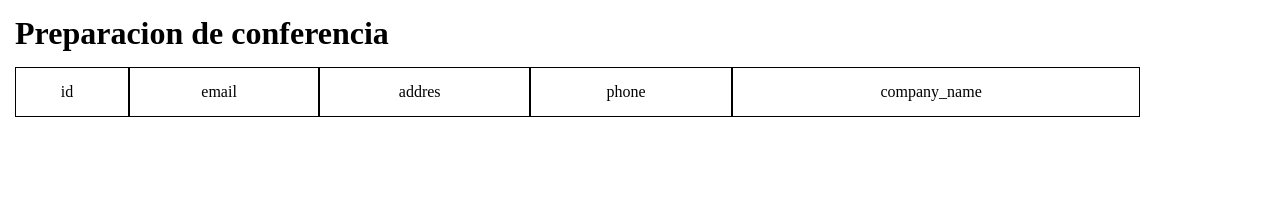
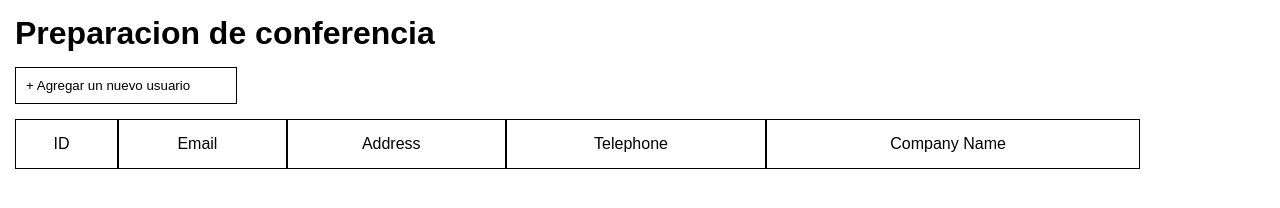
Before and after one commit to Airiled/Ejercicios, a plain HTML site: page index.html in a window 1280 px wide. Drawn offline with Linux system fonts and the light colour scheme; no server answers.

Commit message:
Agregamos la opcion de que el usuario pueda ingresar su propios datos

```diff
--- a/index.html
+++ b/index.html
@@ -12,20 +12,26 @@
         <h1 id="tittle">Preparacion de conferencia</h1>
     </header>
 
-    <div id="table-container">
+        <div id="table-container">
+
+        <div id="createSection">
+            <input type="button" onclick="createNewUser()" value="+ Agregar un nuevo usuario" class="userCreationBtn">
+        </div>
+
         <div id="list">
             <table id="initialTable">
                 <tr>
-                    <td class="tittleColumn">id</td>
-                    <td class="tittleColumn">email</td>
-                    <td class="tittleColumn">addres</td>
-                    <td class="tittleColumn">phone</td>
-                    <td class="tittleColumn">company_name</td>
+                    <td class="tittleColumn">ID</td>
+                    <td class="tittleColumn">Email</td>
+                    <td class="tittleColumn">Address</td>
+                    <td class="tittleColumn">Telephone</td>
+                    <td class="tittleColumn">Company Name</td>
                 </tr>
             </table>
         </div>
+    </div>
 
-    </div>
+
     <script src="./main.js"></script>
 </body>
 </html>
--- a/main.js
+++ b/main.js
@@ -1,21 +1,15 @@
-console.log('hola');
-
+//URL de la API
 const URL = 'https://jsonplaceholder.typicode.com/users';
 
+//Relacionamos variables con etiquetas para poder manipular el DOM
 const table = document.querySelector('#initialTable');
 const divTable = document.querySelector('#list');
 const tableContainer = document.querySelector('#table-container');
 
-async function getUsersData(){
-    const res = await fetch('https://jsonplaceholder.typicode.com/users');
-    const data = await res.json();
-    console.log(res);
-    console.log(data);
-    const users = data;
+const createUser = document.querySelector('#userCreation');
 
-    // console.log('probando');
-    // console.log(data[0].address.street);
-
+function createUserRow(users){
+    //Creamos las filas mediante los datos de la API o de los valores introducidos por el usuario
     users.forEach(user => {
         const tdCompany = document.createElement('td');
         tdCompany.classList.add('tittleColumn');
@@ -47,4 +41,30 @@ async function getUsersData(){
 
 }
 
+async function getUsersData(){
+    //Obtenemos los valores de la API
+    const res = await fetch('https://jsonplaceholder.typicode.com/users');
+    const data = await res.json();
+    const users = data;
+
+    createUserRow(users);
+}
+
+function createNewUser(){
+    //Creamos un array que contenga un objeto para poder hacer funcionar el forEach a la hora de querer crear la fila del nuevo usuario
+    const user = [{
+        id: prompt('Ingrese su id: '),
+        email: prompt('Ingrese su email: '),
+        address:{
+            street: prompt('Ingrese su direccion: '),
+        },
+        phone: prompt('Ingrese su telefono: '),
+        company:{
+            name: prompt('Ingrese el nombre de su compania: '),
+        },
+    }];
+
+    createUserRow(user);
+}
+
 getUsersData();
--- a/styles.css
+++ b/styles.css
@@ -2,19 +2,35 @@
     margin: 0;
     padding: 0;
     box-sizing: content-box;
+    font-family: Arial, Helvetica, sans-serif
 }
 
 #tittle{
     margin: 15px;
 }
 
-body{
-
-}
-
 #table-container{
     margin: 15px;
 }
+
+/* Seccion para agregar usuarios */
+
+#createSection{
+    margin-bottom: 15px;
+}
+
+.userCreationBtn{
+    border: 1px black solid;
+    padding: 10px;
+    width: 200px;
+    background-color: white;
+    text-align: left;
+}
+
+.userCreationBtn:hover{
+    background-color: lightgray;
+}
+/* Tabla de usuarios */
 
 #list{
     text-align: center;
@@ -30,6 +46,12 @@ body{
     padding: 15px 15px 15px 5px;
 }
 
+.tittleColumn-add{
+    border: 1px black solid;
+    padding: 15px 15px 15px 5px;
+}
+
+
 .tittleColumn:hover{
-    background-color: lightgrey;
+    background-color: rgb(241, 238, 238);;
 }
```
